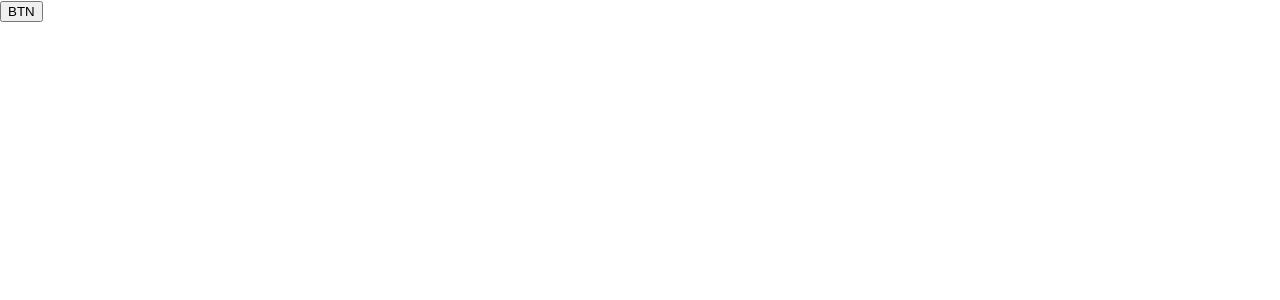
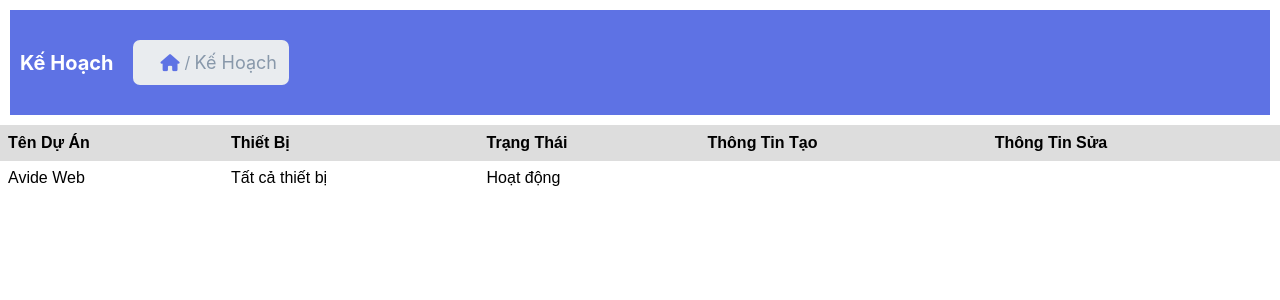
Before and after one commit to minhthao56/yoot-task, a React (Create React App) app: page / in a window 1280 px wide. Shown: the top 300 px of the page. Built offline with nearby package versions, Linux system fonts and the light colour scheme.

Commit message:
add table and beadcrumb

```diff
--- a/public/index.html
+++ b/public/index.html
@@ -8,6 +8,7 @@
     <meta name="theme-color" content="#000000" />
     <meta name="description" content="Web site created using create-react-app" />
     <link rel="manifest" href="%PUBLIC_URL%/manifest.json" />
+    <script src="https://kit.fontawesome.com/0d39c17891.js" crossorigin="anonymous"></script>
     <title>App Yoot</title>
 </head>
 
--- a/src/assets/scss/_variable.scss
+++ b/src/assets/scss/_variable.scss
@@ -3,8 +3,11 @@ $screen-width: 414px;
 $screen-dark-width: 414px;
 
 $primary-color: #202749;
-
-$color-background: #202749;
+$text-color: #5e72e4;
+$blue-color: #00f;
+$gray-color: #8898aa;
+$ligher-color: #e9ecef;
+$color-background: #5e72e4;
 $comment-color: rgba(72, 96, 181, 0.31);
 
 @mixin box-show {
--- /dev/null
+++ b/src/components/@types/Beadcrumb.d.ts
@@ -0,0 +1,3 @@
+interface IBeadcrumb{
+    title?: string;
+}
--- /dev/null
+++ b/src/components/Beadcrumb/Beadcrumb.scss
@@ -0,0 +1,46 @@
+@import '../../assets/scss/variable';
+.beadcrumb {
+  display: flex;
+  align-items: center;
+  margin: 10px;
+  padding: 10px;
+  background-color: $text-color;
+  &__title {
+    text-transform:capitalize;
+    font-size: 20px;
+    color: #fff;
+  }
+  .links {
+    display: flex;
+    align-items: center;
+    justify-content: flex-start;
+    list-style-type: none;
+    background-color: $ligher-color;
+    padding: 12px;
+    margin: 20px;
+    border-radius: 7px;
+    &__home {
+      position: relative;
+      margin: auto 15px;
+      &--icon {
+        font-size: 17px;
+        font-weight: 900;
+        color: $text-color;
+      }
+      &--icon:hover {
+        color: $blue-color;
+      }
+    }
+    &__item::before {
+      position: absolute;
+      content: "/";
+      font-size: 16px;
+      margin-left: -10px;
+    }
+    &__item {
+      text-transform:capitalize;
+      font-size: 18px;
+      color: $gray-color;
+    }
+  }
+}
--- /dev/null
+++ b/src/components/Beadcrumb/Beadcrumb.tsx
@@ -0,0 +1,21 @@
+import { FC } from "react";
+import { NavLink } from "react-router-dom";
+import "./Beadcrumb.scss";
+
+export const Beadcrumb: FC<IBeadcrumb> = ({ children, title }) => {
+  return (
+    <>
+      <div className="beadcrumb">
+        <h3 className="beadcrumb__title">{title}</h3>
+        <ul className="links">
+          <li className="links__home">
+            <NavLink className="links__home--icon" to="/">
+              <i className="fas fa-home"></i>
+            </NavLink>
+          </li>
+          <li className="links__item">{title}</li>
+        </ul>
+      </div>
+    </>
+  );
+};
--- /dev/null
+++ b/src/components/Table/Table.scss
@@ -0,0 +1,17 @@
+.table {
+  font-family: arial, sans-serif;
+  border-collapse: collapse;
+  width: 100%;
+  .table-head {
+    th {
+      background-color: #dddddd;
+      text-transform: capitalize;
+    }
+  }
+}
+td,
+th {
+  border-top: 1px solid #dddddd;
+  text-align: left;
+  padding: 8px;
+}
--- /dev/null
+++ b/src/components/Table/Table.tsx
@@ -0,0 +1,30 @@
+import { FC } from "react";
+import "./Table.scss";
+
+export const Table: FC<ITable> = ({ children, thead, tbody }) => {
+  console.log(tbody);
+  return (
+    <>
+      <table className="table">
+        <thead className="table-head">
+          <tr>
+            {thead.map((th) => (
+              <th>{th}</th>
+            ))}
+          </tr>
+        </thead>
+        <tbody className="table-body">
+          {tbody.map((info) => (
+            <tr>
+              <td>{info.name}</td>
+              <td>{info.device}</td>
+              <td>{info.state}</td>
+              <td>{info.infoCreated}</td>
+              <td>{info.infoEdit}</td>
+            </tr>)
+          )}
+        </tbody>
+      </table>
+    </>
+  );
+};
--- a/src/components/index.ts
+++ b/src/components/index.ts
@@ -2,3 +2,5 @@ export * from "./Header/Header";
 export * from "./Footer/Footer";
 export * from "./Sidebar/Sidebar";
 export * from "./Button/Button";
+export * from "./Table/Table";
+export * from "./Beadcrumb/Beadcrumb"
--- a/src/pages/HomePage/HomePage.tsx
+++ b/src/pages/HomePage/HomePage.tsx
@@ -1,10 +1,22 @@
-import { Button } from "../../components";
+import { useState } from "react";
+import { Beadcrumb, Button } from "../../components";
+import { Table } from "../../components";
 import "./HomePage.scss";
 
 export const HomePage = () => {
+     const [info, setInfo] = useState([
+         {
+             name: "Avide Web",
+             device: "Tất cả thiết bị",
+             state: "Hoạt động",
+             infoCreated: "",
+             infoEdit: "",
+         }
+     ])
   return (
     <div>
-      <Button>BTN</Button>
+        <Beadcrumb title="kế hoạch"></Beadcrumb>
+      <Table thead = {[" tên dự án ","thiết bị", "trạng thái ", "thông tin tạo", "thông tin sửa" ]} tbody={info}></Table>
     </div>
   );
 };
```
Also changed, not shown: src/components/@types/Table.d.ts (added, +13 -0 lines), src/components/@types/Button.d.ts (line endings or trailing spaces).
